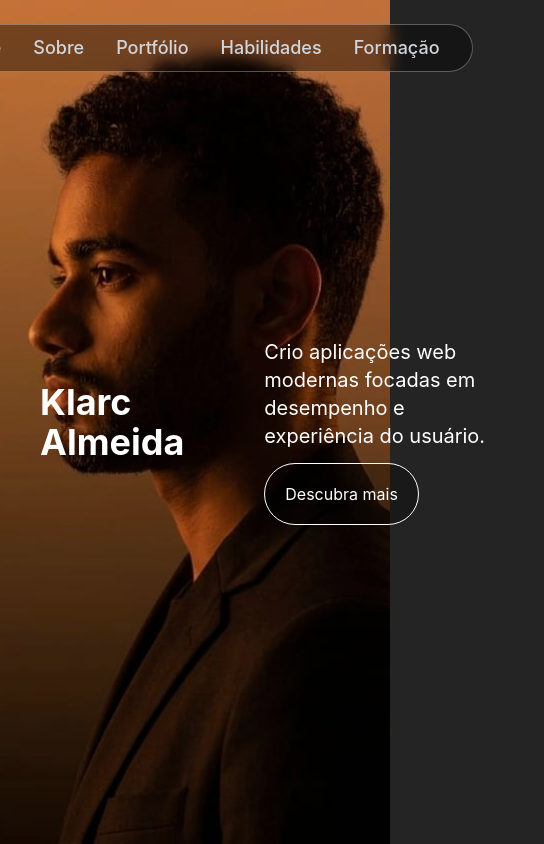
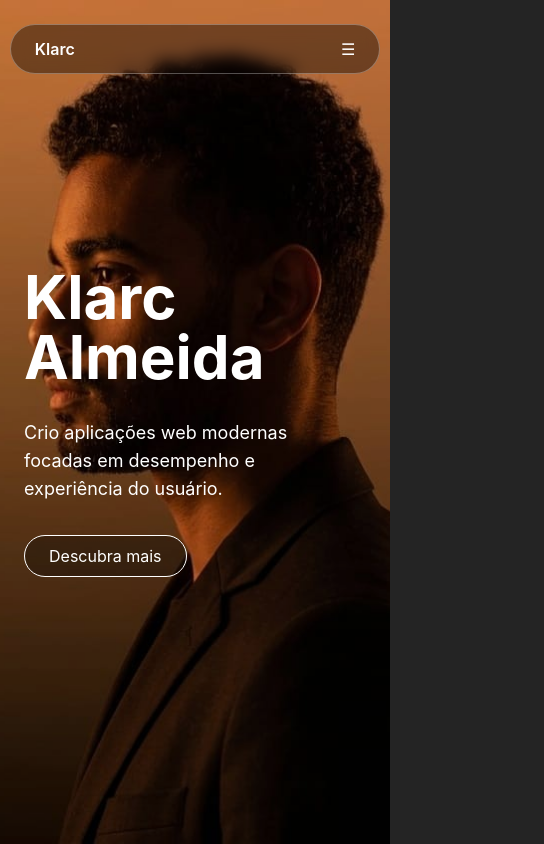
Before and after one commit to KlarcAP/MyPortfolio, a React (Vite) app: page / in a window 390 px wide. Shown: the top 844 px of the page, 544 px wide, since content can reach past the window. Built offline with nearby package versions, Linux system fonts and the light colour scheme.

Commit message:
fix: melhorando a responsividade

```diff
--- a/src/components/Header/index.tsx
+++ b/src/components/Header/index.tsx
@@ -11,6 +11,7 @@ const NavItem = [
 
 const Header: React.FC = () => {
   const [isScrolled, setIsScrolled] = useState(false);
+  const [menuOpen, setMenuOpen] = useState(false);
 
   useEffect(() => {
     const handleScroll = () => {
@@ -24,30 +25,58 @@ const Header: React.FC = () => {
 
   return (
     <motion.header
-      className="fixed top-6 left-0 w-full h-12 z-50 flex justify-center"
+      className="fixed top-6 left-0 w-full z-50 flex justify-center"
       initial={{ opacity: 0, x: 80 }}
       animate={{ opacity: 1, x: 0 }}
       transition={{ duration: 1.5 }}
     >
-
       <nav
-        className={`flex w-6xl justify-center items-center gap-8 px-8 py-3 rounded-full border transition-all duration-300 ${
+        className={`w-[95%] max-w-6xl flex items-center justify-between px-6 py-3 rounded-full border transition-all duration-300 ${
           isScrolled
             ? "bg-black/70 backdrop-blur-md shadow-lg border-gray-200"
             : "bg-black/40 backdrop-blur border-white/30"
         }`}
       >
+        {/* Logo / Nome */}
+        <span className="text-white font-semibold">Klarc</span>
+
+        {/* Desktop Menu */}
+        <div className="hidden md:flex gap-8">
           {NavItem.map((item) => (
             <a
               key={item.name}
               href={item.link}
-            className="text-lg font-medium text-gray-300 hover:text-"
+              className="text-gray-300 hover:text-white transition"
             >
               {item.name}
             </a>
           ))}
+        </div>
+
+        {/* Botão Mobile */}
+        <button
+          className="md:hidden text-white"
+          onClick={() => setMenuOpen(!menuOpen)}
+        >
+          ☰
+        </button>
       </nav>
 
+      {/* Mobile Menu */}
+      {menuOpen && (
+        <div className="absolute top-20 w-[90%] bg-black/90 backdrop-blur-lg border border-white/20 rounded-xl p-6 flex flex-col items-center gap-6 md:hidden">
+          {NavItem.map((item) => (
+            <a
+              key={item.name}
+              href={item.link}
+              onClick={() => setMenuOpen(false)}
+              className="text-gray-300 hover:text-white text-lg"
+            >
+              {item.name}
+            </a>
+          ))}
+        </div>
+      )}
     </motion.header>
   );
 };
--- a/src/sections/Hero/index.tsx
+++ b/src/sections/Hero/index.tsx
@@ -5,18 +5,17 @@ export default function HeroSection() {
   return (
     <section
       id="home"
-      className="min-h-screen flex items-center"
+      className="relative w-full min-h-screen flex items-center bg-cover bg-center"
       style={{
         backgroundImage: `url(${foto})`,
-        backgroundSize: "cover",
-        backgroundPosition: "center",
       }}
     >
       <div className="absolute inset-0 bg-black/10"></div>
 
-      <div className="relative z-10 w-full justify-between px-10 md:px-20">
+      <div className="relative z-10 w-full justify-between px-6 md:flex px-2">
+        <div>
           <motion.h1
-          className="text-white text-4xl md:text-9xl font-bold"
+            className="text-white text-6xl md:text-9xl font-bold"
             initial={{ opacity: 0, y: 80 }}
             animate={{ opacity: 1, y: 0 }}
             transition={{ duration: 1 }}
@@ -25,7 +24,7 @@ export default function HeroSection() {
           </motion.h1>
 
           <motion.h1
-          className="text-white text-4xl md:text-9xl font-bold"
+            className="text-white text-6xl mb-8 md:text-9xl font-bold"
             initial={{ opacity: 0, y: 80 }}
             animate={{ opacity: 1, y: 0 }}
             transition={{ duration: 1, delay: 0.5 }}
@@ -34,10 +33,9 @@ export default function HeroSection() {
           </motion.h1>
         </div>
 
-      <div className="relative z-10 w-full place-items-end px-10 md:px-20">
-        <div className="w-60">
+        <div className="max-w-xs">
           <motion.p
-            className="text-white text-xl text-wrap"
+            className="text-white text-lg md:text-xl"
             initial={{ opacity: 0, x: 60 }}
             animate={{ opacity: 1, x: 0 }}
             transition={{ duration: 1, delay: 0.5 }}
@@ -46,9 +44,9 @@ export default function HeroSection() {
             usuário.
           </motion.p>
 
-          <div className="w-full mt-8">
+          <div className="mt-8">
             <motion.a
-              className="text-white border border-white rounded-full bg-black/30 p-5"
+              className="text-white border border-white rounded-full bg-black/30 px-6 py-2 inline-block"
               initial={{ opacity: 0, y: 40 }}
               animate={{ opacity: 1, y: 0 }}
               transition={{ duration: 1, delay: 0.8 }}
```
Lines whose indentation alone changed are shown as unchanged.
